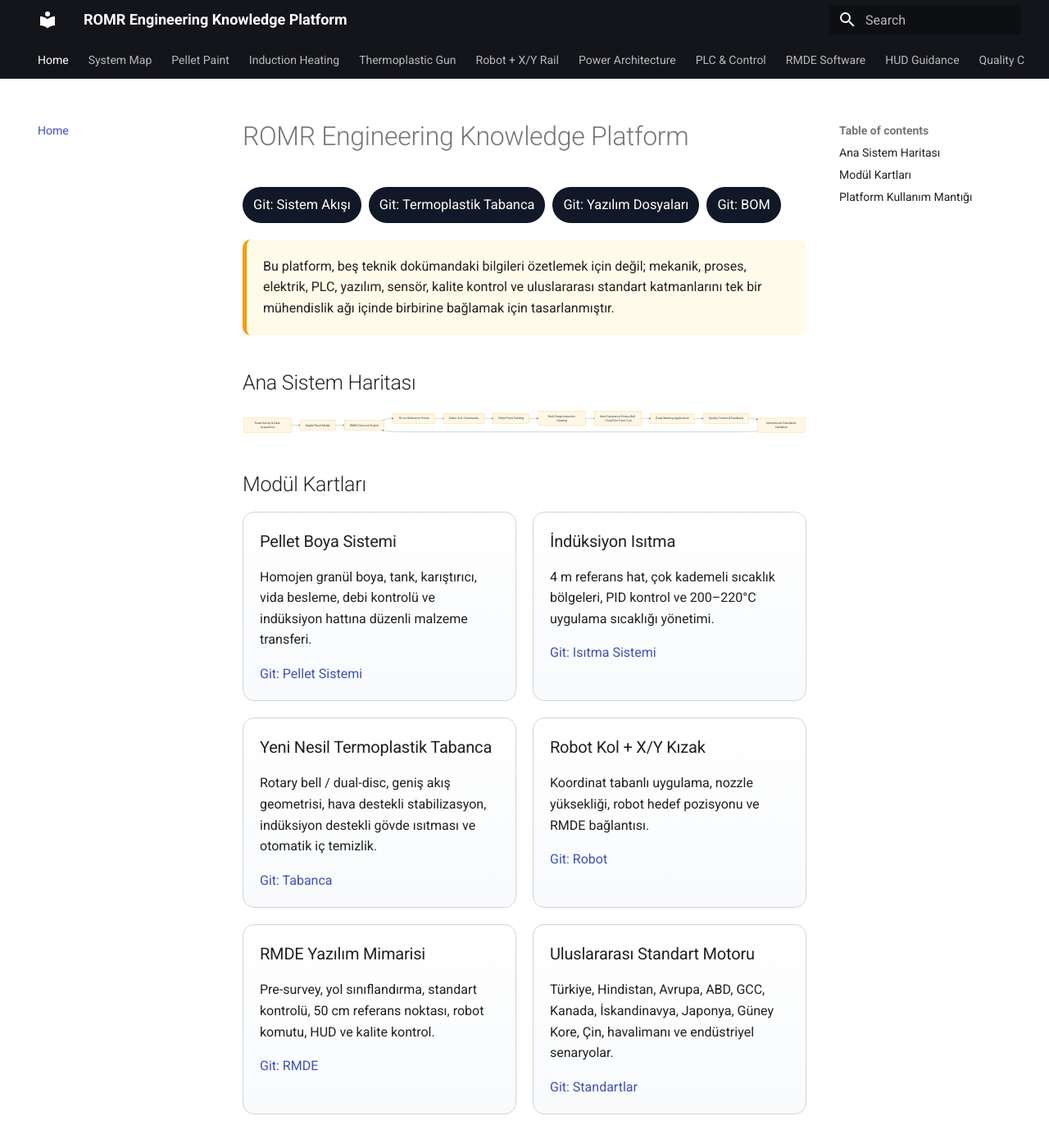
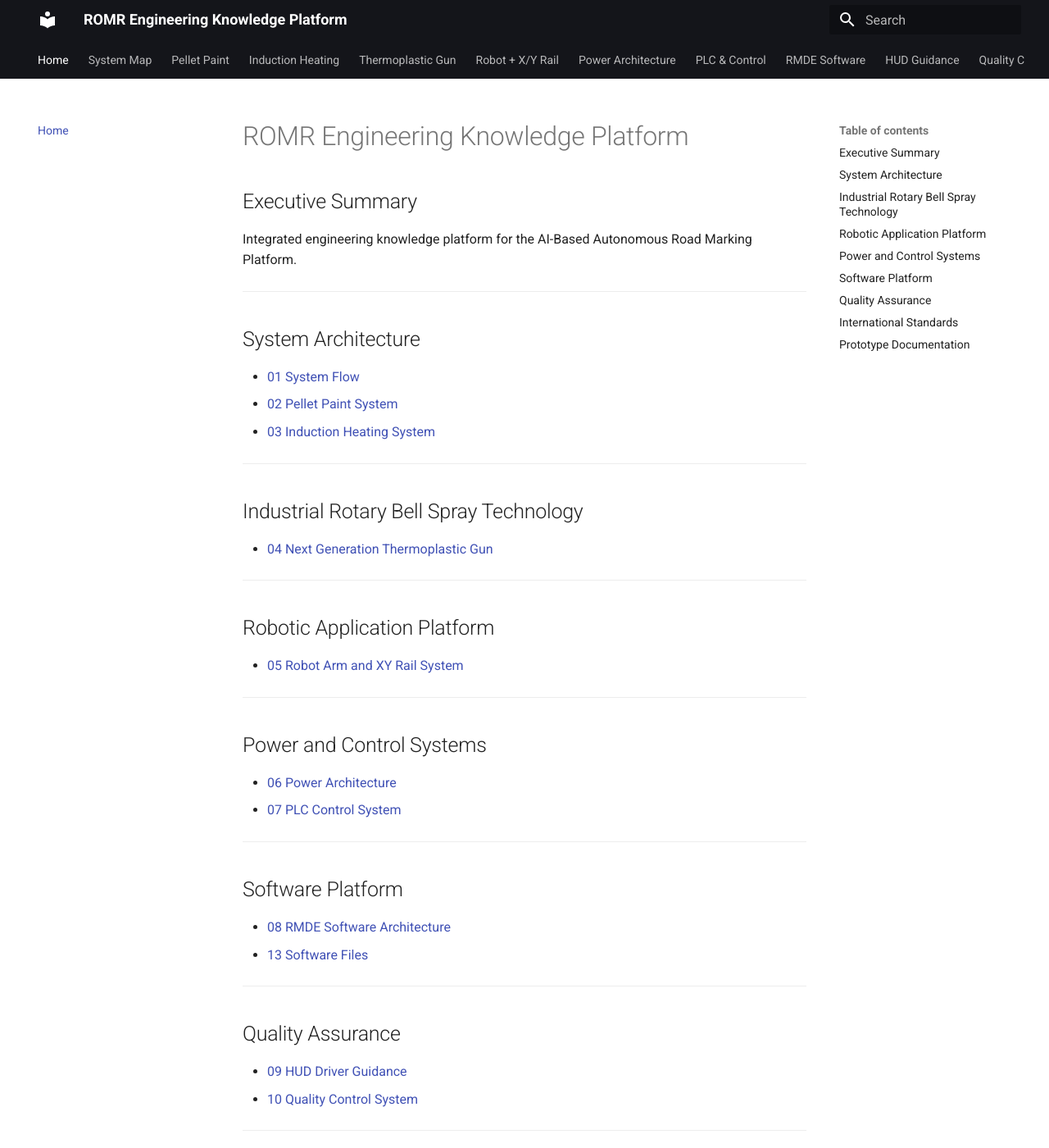
Before and after one commit to Arfgncn/romr-engineering-knowledge-platform, an MkDocs documentation site: the page built from docs/index.md, in a window 1280 px wide and 1400 px high. Shown: the whole window at 82% size. Built offline with MkDocs 1.6.1 and Material for MkDocs 9.7.7, drawn with Linux system fonts in a browser that asks for light colours; some of the changed text lies outside the part shown.

Commit message:
Update index.md

````diff
--- a/docs/index.md
+++ b/docs/index.md
@@ -1,39 +1,61 @@
 # ROMR Engineering Knowledge Platform
 
-<div class="gitbar"><a href="01-system-flow/">Git: Sistem Akışı</a><a href="04-next-generation-thermoplastic-gun/">Git: Termoplastik Tabanca</a><a href="13-software-files/">Git: Yazılım Dosyaları</a><a href="12-prototype-bom/">Git: BOM</a></div>
+## Executive Summary
 
-<div class="system-note">
-Bu platform, beş teknik dokümandaki bilgileri özetlemek için değil; mekanik, proses, elektrik, PLC, yazılım, sensör, kalite kontrol ve uluslararası standart katmanlarını tek bir mühendislik ağı içinde birbirine bağlamak için tasarlanmıştır.
-</div>
+Integrated engineering knowledge platform for the AI-Based Autonomous Road Marking Platform.
 
-## Ana Sistem Haritası
+---
 
-```mermaid
-flowchart LR
-    A[Road Survey & Data Acquisition] --> B[Digital Road Model]
-    B --> C[RMDE Decision Engine]
-    C --> D[50 cm Reference Points]
-    D --> E[Robot Arm Commands]
-    E --> F[Pellet Paint Feeding]
-    F --> G[Multi-Stage Induction Heating]
-    G --> H[Next-Generation Rotary Bell / Dual-Disc Paint Gun]
-    H --> I[Road Marking Application]
-    I --> J[Quality Control & Feedback]
-    J --> K[International Standards Validation]
-    K --> C
-```
+## System Architecture
 
-## Modül Kartları
+* [01 System Flow](01-system-flow.md)
+* [02 Pellet Paint System](02-pellet-paint-system.md)
+* [03 Induction Heating System](03-induction-heating-system.md)
 
-<div class="romr-grid">
-<div class="romr-card"><h3>Pellet Boya Sistemi</h3><p>Homojen granül boya, tank, karıştırıcı, vida besleme, debi kontrolü ve indüksiyon hattına düzenli malzeme transferi.</p><a href="02-pellet-paint-system/">Git: Pellet Sistemi</a></div>
-<div class="romr-card"><h3>İndüksiyon Isıtma</h3><p>4 m referans hat, çok kademeli sıcaklık bölgeleri, PID kontrol ve 200–220°C uygulama sıcaklığı yönetimi.</p><a href="03-induction-heating-system/">Git: Isıtma Sistemi</a></div>
-<div class="romr-card"><h3>Yeni Nesil Termoplastik Tabanca</h3><p>Rotary bell / dual-disc, geniş akış geometrisi, hava destekli stabilizasyon, indüksiyon destekli gövde ısıtması ve otomatik iç temizlik.</p><a href="04-next-generation-thermoplastic-gun/">Git: Tabanca</a></div>
-<div class="romr-card"><h3>Robot Kol + X/Y Kızak</h3><p>Koordinat tabanlı uygulama, nozzle yüksekliği, robot hedef pozisyonu ve RMDE bağlantısı.</p><a href="05-robot-arm-xy-rail/">Git: Robot</a></div>
-<div class="romr-card"><h3>RMDE Yazılım Mimarisi</h3><p>Pre-survey, yol sınıflandırma, standart kontrolü, 50 cm referans noktası, robot komutu, HUD ve kalite kontrol.</p><a href="08-rmde-software-architecture/">Git: RMDE</a></div>
-<div class="romr-card"><h3>Uluslararası Standart Motoru</h3><p>Türkiye, Hindistan, Avrupa, ABD, GCC, Kanada, İskandinavya, Japonya, Güney Kore, Çin, havalimanı ve endüstriyel senaryolar.</p><a href="11-international-standards-engine/">Git: Standartlar</a></div>
-</div>
+---
 
-## Platform Kullanım Mantığı
+## Industrial Rotary Bell Spray Technology
 
-Her ana sayfanın üst bölümünde **Git** kısa yol butonları bulunur. Bu butonlar kullanıcıyı doğrudan ilgili ekipman listesine, yazılım dosyasına, PLC sinyallerine, sensör mimarisine, güç mimarisine, standart tablosuna veya kaynak doküman haritasına götürür.
+* [04 Next Generation Thermoplastic Gun](04-next-generation-thermoplastic-gun.md)
+
+---
+
+## Robotic Application Platform
+
+* [05 Robot Arm and XY Rail System](05-robot-arm-xy-rail.md)
+
+---
+
+## Power and Control Systems
+
+* [06 Power Architecture](06-power-electrical-architecture.md)
+* [07 PLC Control System](07-plc-control-system.md)
+
+---
+
+## Software Platform
+
+* [08 RMDE Software Architecture](08-rmde-software-architecture.md)
+* [13 Software Files](13-software-files.md)
+
+---
+
+## Quality Assurance
+
+* [09 HUD Driver Guidance](09-hud-driver-guidance.md)
+* [10 Quality Control System](10-quality-control-system.md)
+
+---
+
+## International Standards
+
+* [11 International Standards Engine](11-international-standards-engine.md)
+
+---
+
+## Prototype Documentation
+
+* [12 Prototype BOM](12-prototype-bom.md)
+* [14 Source Document Map](14-source-document-map.md)
+
+  Update main portal page
````
